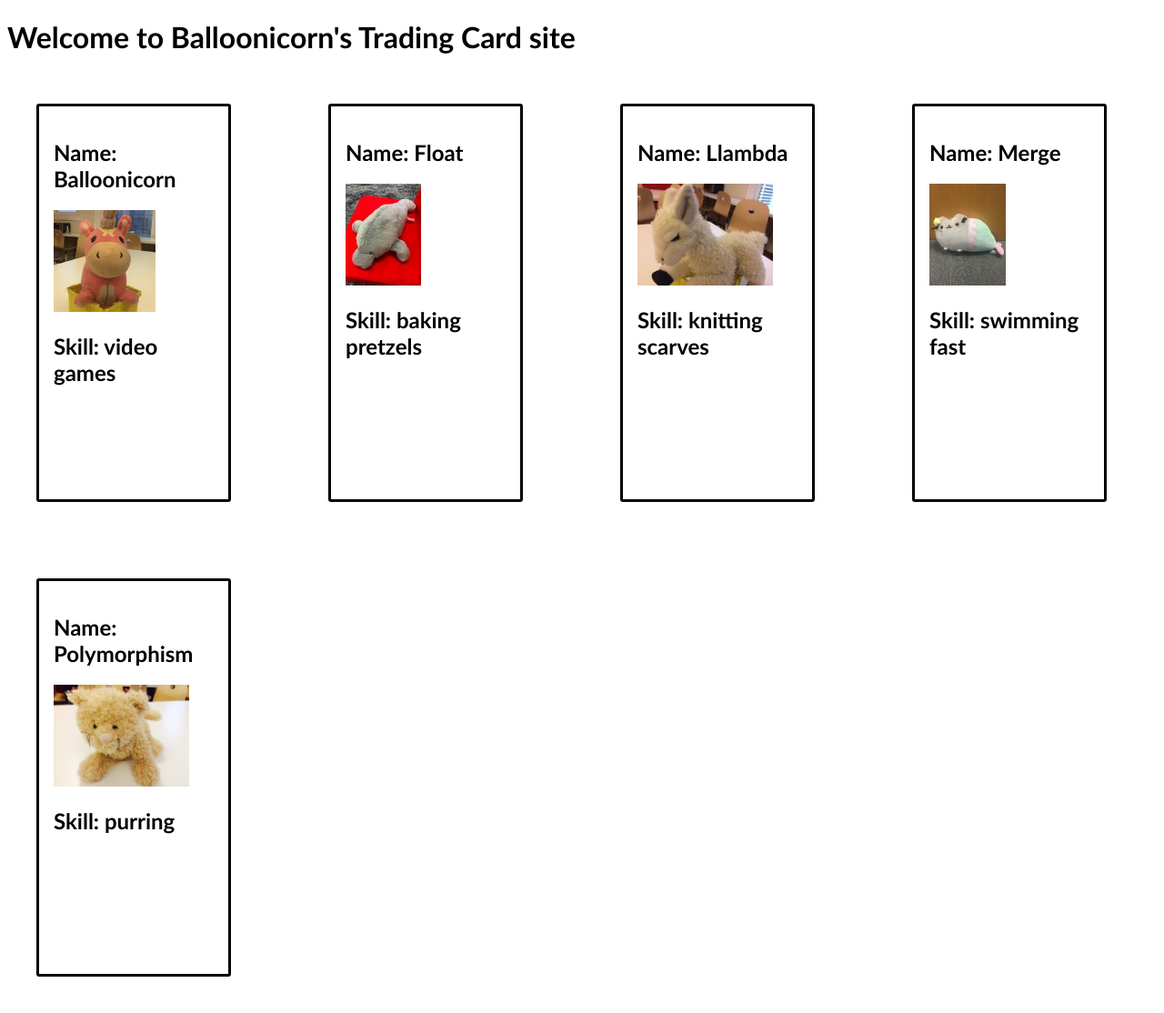
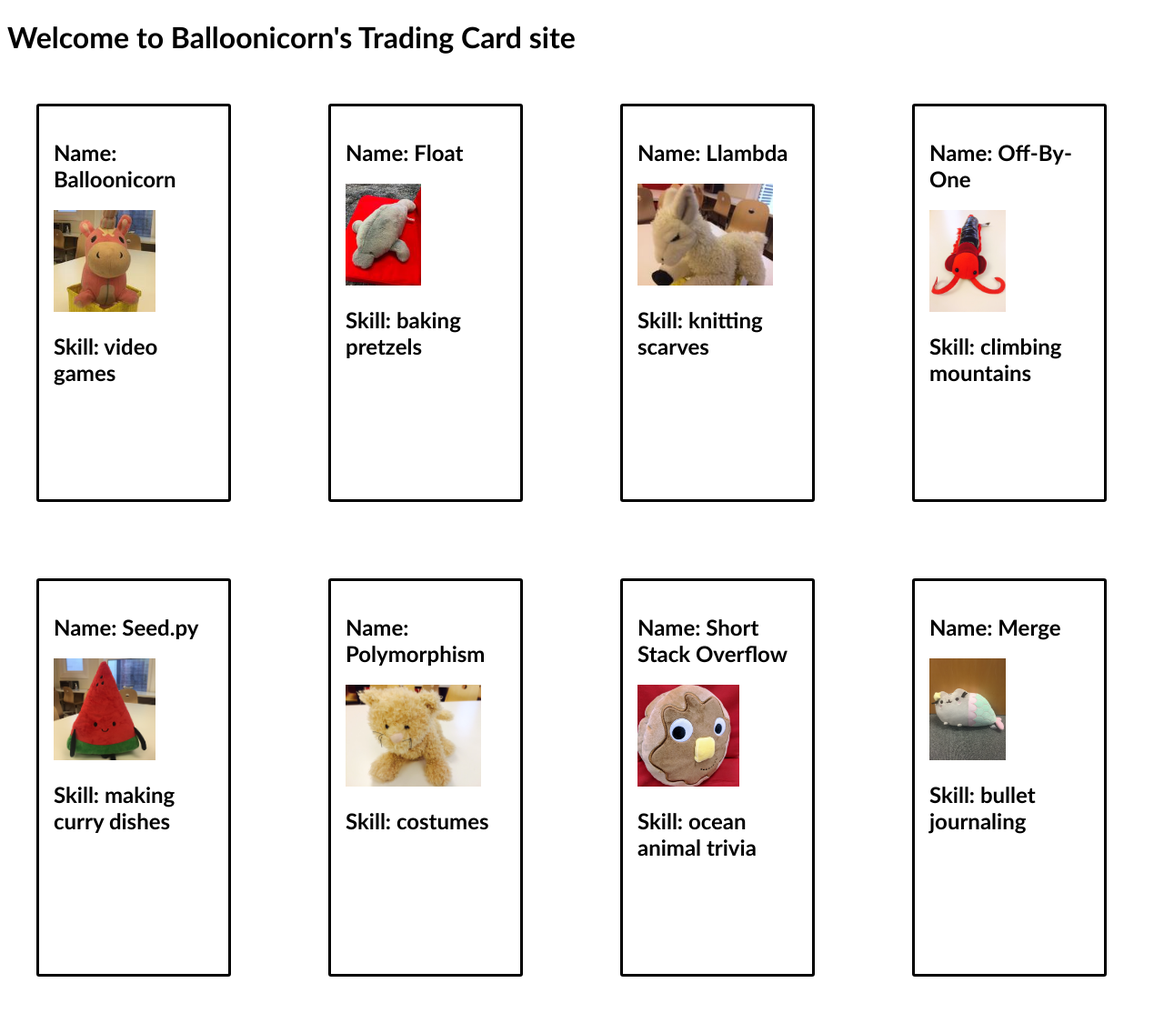
Before and after one commit to rachelbates/HB-react-trading-cards, a Flask app: page /cards in a window 1280 px wide. Shown: the whole page at 91% size. Run offline with Flask 2, Linux system fonts and the light colour scheme; some libraries are stand-ins or nearby versions.

Commit message:
Finished Assignment

```diff
--- a/static/js/tradingCard.jsx
+++ b/static/js/tradingCard.jsx
@@ -1,12 +1,57 @@
 "use strict";
 const tradingCardData = [
-  //add the rest of the trading card properties(??) for each animal into this list as dictionries
   {
     name: 'Balloonicorn',
     skill: 'video games',
     imgUrl: '/static/img/balloonicorn.jpg'
+  },
+
+  {
+    name: 'Float',
+    skill: 'baking pretzels',
+    imgUrl: '/static/img/float.jpg'
+  },
+
+  {
+    name: 'Llambda',
+    skill: 'knitting scarves',
+    imgUrl: '/static/img/llambda.jpg'
+  },
+
+
+  {
+    name: 'Off-By-One',
+    skill: 'climbing mountains',
+    imgUrl: '/static/img/off-by-one.jpeg'
+  },
+
+  {
+    name: 'Seed.py',
+    skill: 'making curry dishes',
+    imgUrl: '/static/img/seedpy.jpeg'
+  },
+
+  {
+    name: 'Polymorphism',
+    skill: 'costumes',
+    imgUrl: '/static/img/polymorphism.jpeg'
+  },
+
+  {
+    name: 'Short Stack Overflow',
+    skill: 'ocean animal trivia',
+    imgUrl: '/static/img/shortstack-overflow.jpeg'
+  },
+
+  {
+    name: 'Merge',
+    skill: 'bullet journaling',
+    imgUrl: '/static/img/merge.png'
   }
-]
+];
+
+// define TradingCard component
+   // render one trading card
 
   function TradingCard(props) {
     return (
@@ -18,57 +63,33 @@ function TradingCard(props) {
     );
   }
 
+// define TradingCardContainer component
+function TradingCardContainer() {
+  //create empty list called paragraphs
+  const tradingCards = [];
+
+  //looping through each entry in tradingCardData dict
+  //...and pushing name, skill, and img into empty list tradingCards
+  for (const currentCard of tradingCardData) {
+    tradingCards.push(
+      <TradingCard
+        name={currentCard.name}
+        skill={currentCard.skill}
+        imgUrl={currentCard.imgUrl}
+      />
+    );
+  }
+  //turning paragraph list of all names within a <React.Fragment>
+  return (
+    <React.Fragment>
+      {tradingCards}
+    </React.Fragment>
+  );
+}
+
+// mount just ONE thing onto the page: (ReactDOM.render)
+// one TradingCardContainer component
 ReactDOM.render(
-  (
-    <TradingCard
-      name="Balloonicorn"
-      skill="video games"
-      imgUrl="/static/img/balloonicorn.jpg"
-    />
-  ),
-  document.querySelector('#balloonicorn')
+  <TradingCardContainer/>,
+  document.querySelector('.grid')
 );
-
-ReactDOM.render(
-  (
-    <TradingCard
-      name="Float"
-      skill="baking pretzels"
-      imgUrl="/static/img/float.jpg"
-    />
-  ),
-  document.querySelector('#float')
-);
-
-ReactDOM.render(
-  (
-    <TradingCard
-      name="Llambda"
-      skill="knitting scarves"
-      imgUrl="/static/img/llambda.jpg"
-    />
-  ),
-  document.querySelector('#llambda')
-);
-
-ReactDOM.render(
-  (
-    <TradingCard
-      name="Merge"
-      skill="swimming fast"
-      imgUrl="/static/img/merge.png/"
-    />
-  ),
-  document.querySelector('#merge')
-);
-
-ReactDOM.render(
-  (
-    <TradingCard
-      name="Polymorphism"
-      skill="purring"
-      imgUrl="/static/img/polymorphism.jpeg/"
-    />
-  ),
-  document.querySelector('#polymorphism')
-);
--- a/templates/cards.html
+++ b/templates/cards.html
@@ -9,20 +9,21 @@
 
 {% block body %}
 <div class="grid">
-  <!-- Mount Balloonicorn's card on to this element. -->
-  <div id="balloonicorn"></div>
+  <!-- Mount Balloonicorn's card on to this element.
+    <div id="balloonicorn"></div>-->
 
   <!-- Mount Float's card on to this element. -->
-  <div id="float"></div>
+  <!--<div id="float"></div>-->
 
   <!-- Mount Llambda's card on to this element. -->
-  <div id="llambda"></div>
+  <!--<div id="llambda"></div>-->
 
   <!-- Mount Merge's card on to this element. -->
-  <div id="merge"></div>
+  <!--<div id="merge"></div>-->
 
   <!-- Mount Polymorphism's card on to this element. -->
-  <div id="polymorphism"></div>
+  <!--<div id="polymorphism"></div> -->
+
 </div>
 
 {% endblock %}
```
Lines whose indentation alone changed are shown as unchanged.
